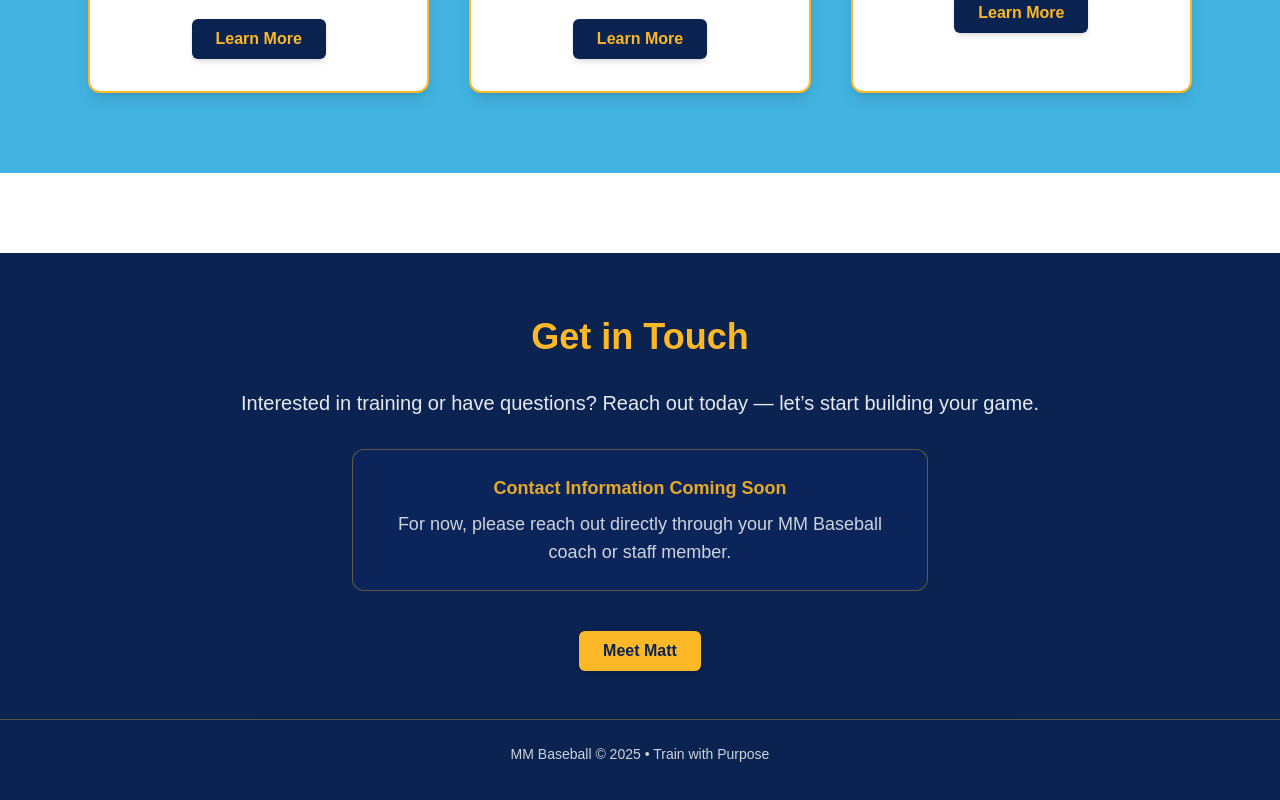
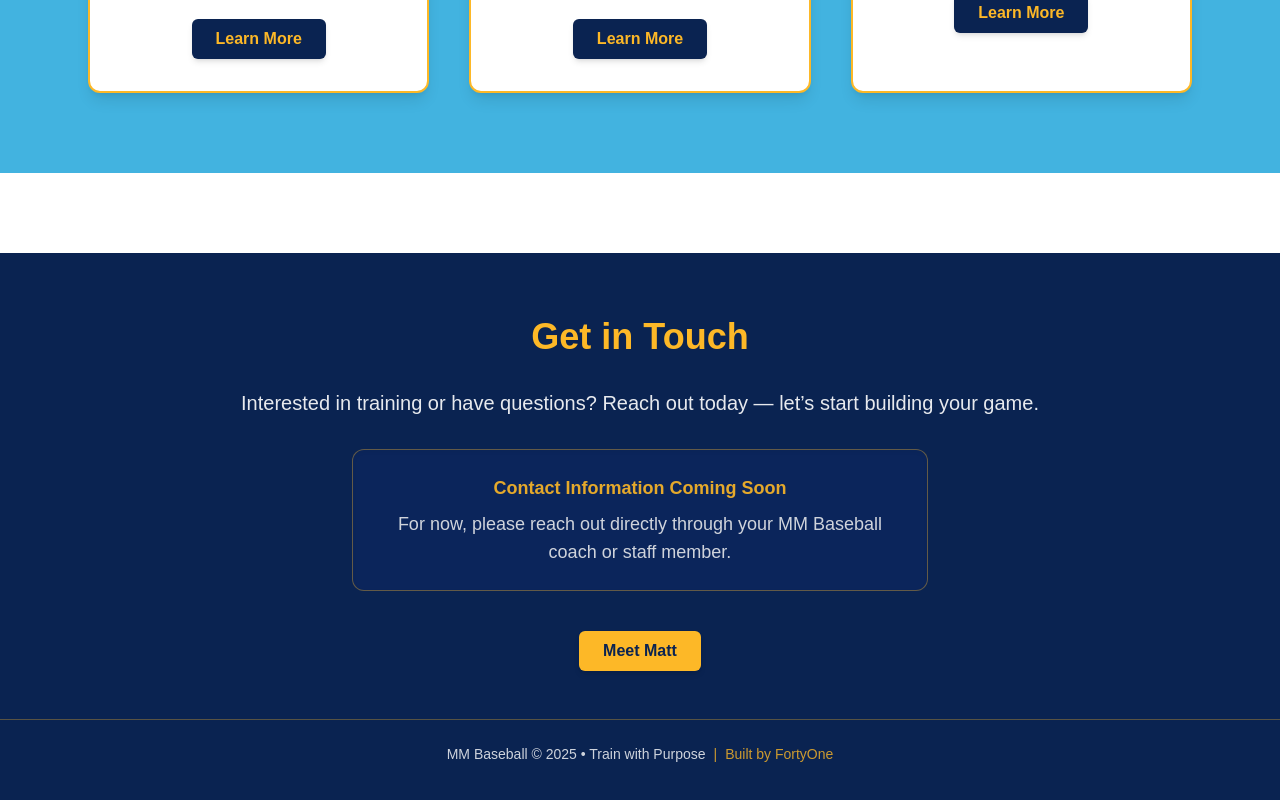
Before and after one commit to gp31baseball/mm-baseball, a Next.js app: page / in a window 1280 px wide. Shown: the part 1205-2005 px from the top of the page. Built offline with nearby package versions, Linux system fonts and the light colour scheme.

Commit message:
Update Footer.tsx

```diff
--- a/src/components/Footer.tsx
+++ b/src/components/Footer.tsx
@@ -62,8 +62,18 @@ export default function Footer() {
         */}
       </div>
 
-      <div className="mt-12 border-t border-[#FDB827]/40 pt-6 text-sm opacity-80">
+      {/* === Footer Bottom Section with FortyOneBuilt Link === */}
+      <div className="mt-12 border-t border-[#FDB827]/40 pt-6 text-sm opacity-80 flex flex-col md:flex-row items-center justify-center gap-2">
         <p>MM Baseball © {new Date().getFullYear()} • Train with Purpose</p>
+        <span className="hidden md:inline text-[#FDB827]">|</span>
+        <a
+          href="https://www.fortyonebuilt.com"
+          target="_blank"
+          rel="noopener noreferrer"
+          className="text-[#FDB827] hover:text-white transition-colors duration-300"
+        >
+          Built by FortyOne
+        </a>
       </div>
     </section>
   );
```
